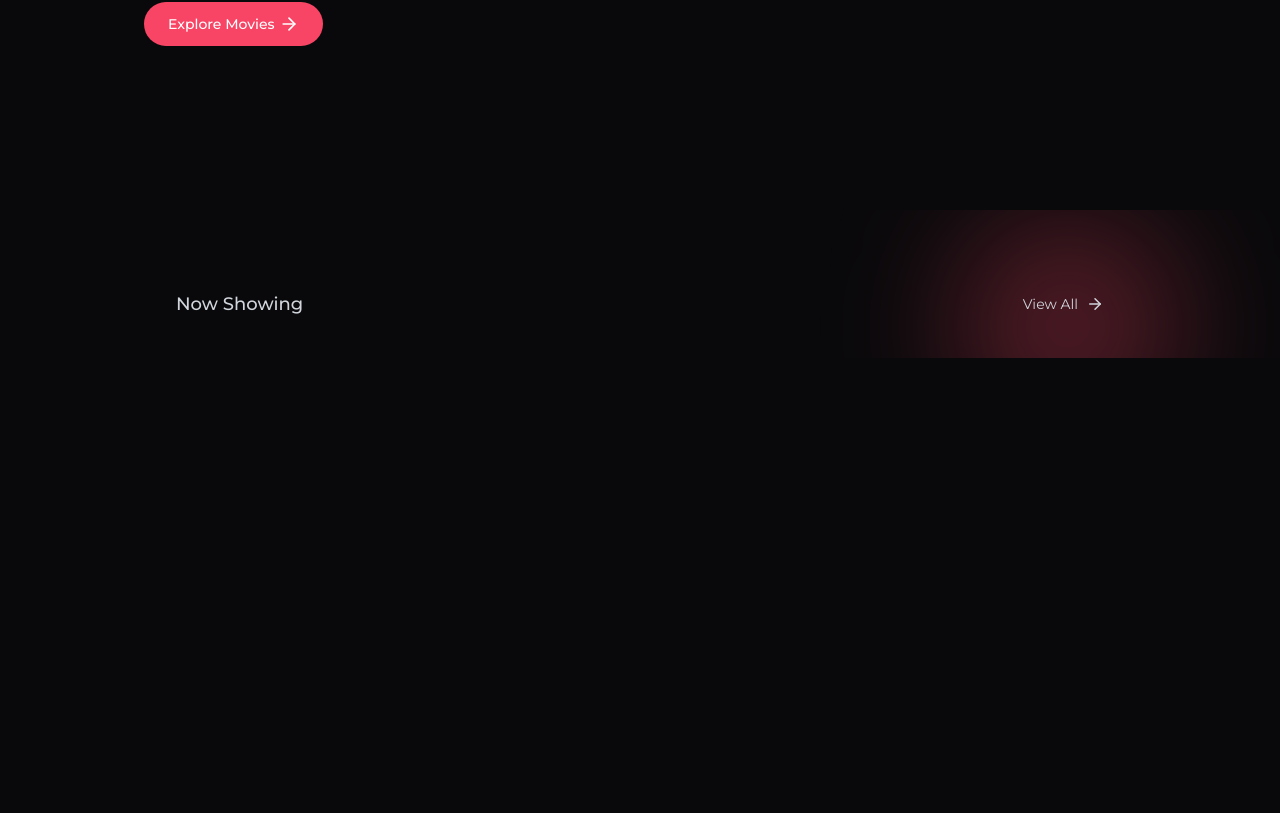
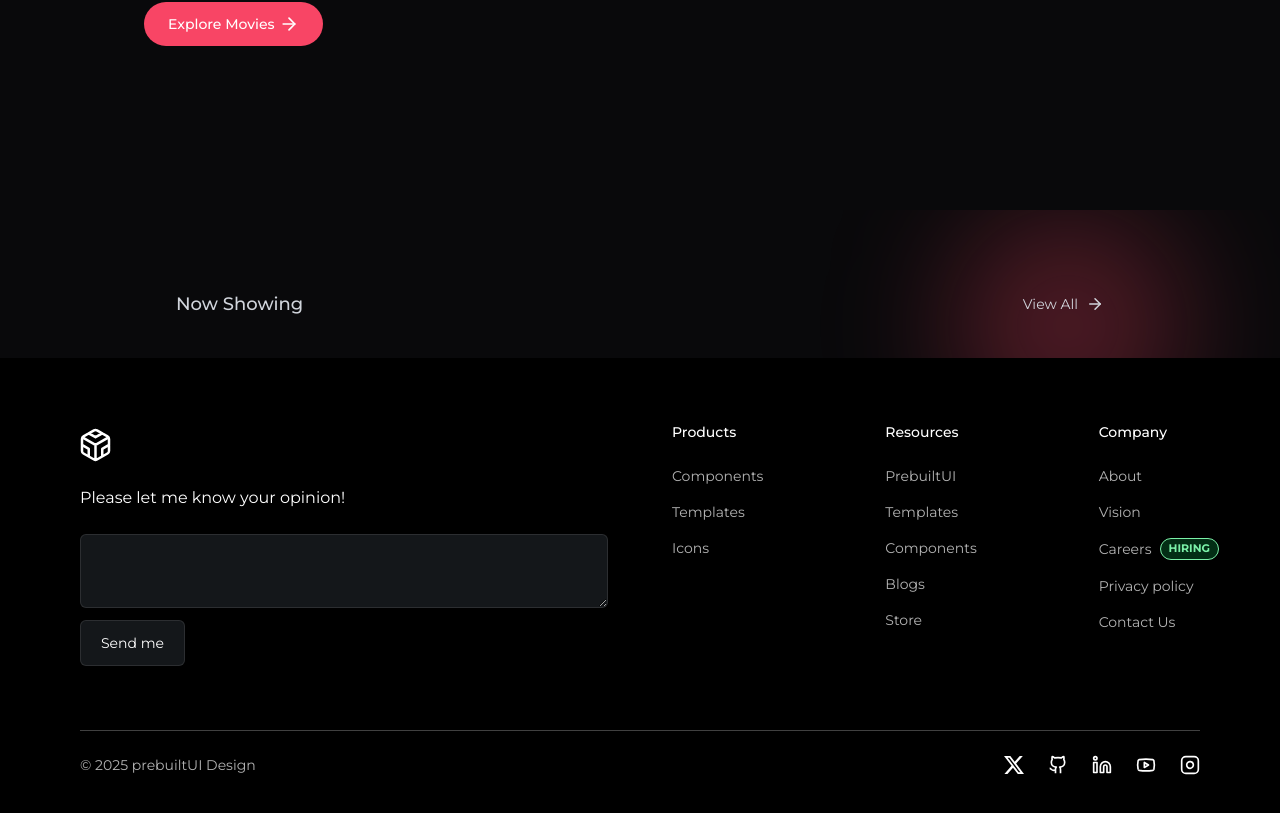
Before and after one commit to nguyensieu-gmer/booking_ticket, a React (Vite) app: page / in a window 1280 px wide. Shown: the part 590-1403 px from the top of the page. Before the commit the page ends 948 px from the top, so only its background shows below. Built offline with nearby package versions, Linux system fonts and the light colour scheme; no server answers.

Commit message:
Add footer

```diff
--- a/src/components/Footer.jsx
+++ b/src/components/Footer.jsx
@@ -1,3 +1,215 @@
 export function Footer() {
-  return <h1></h1>;
+  return (
+    <footer class="bg-black text-white py-12 md:py-16 px-4 sm:px-6 md:px-8 lg:px-20">
+      <div class="max-w-7xl mx-auto grid grid-cols-1 lg:grid-cols-6 gap-8 md:gap-16">
+        <div class="lg:col-span-3 space-y-6">
+          <a href="https://prebuiltui.com" class="block">
+            <svg
+              width="157"
+              height="40"
+              viewBox="0 0 157 40"
+              fill="none"
+              xmlns="http://www.w3.org/2000/svg"
+            >
+              <path
+                d="m8.75 11.3 6.75 3.884 6.75-3.885M8.75 34.58v-7.755L2 22.939m27 0-6.75 3.885v7.754M2.405 15.408 15.5 22.954l13.095-7.546M15.5 38V22.939M29 28.915V16.962a2.98 2.98 0 0 0-1.5-2.585L17 8.4a3.01 3.01 0 0 0-3 0L3.5 14.377A3 3 0 0 0 2 16.962v11.953A2.98 2.98 0 0 0 3.5 31.5L14 37.477a3.01 3.01 0 0 0 3 0L27.5 31.5a3 3 0 0 0 1.5-2.585"
+                stroke="white"
+                stroke-width="2.5"
+                stroke-linecap="round"
+                stroke-linejoin="round"
+              />
+            </svg>
+          </a>
+          <p class="text-sm md:text-base">Please let me know your opinion!</p>
+          <div className="flex flex-col gap-3">
+            <textarea
+              className="bg-[#14171A] text-white/70 border border-white/10 px-3 py-3 rounded-md w-full placeholder:text-sm placeholder:font-light focus:outline-none focus:ring-1 focus:ring-gray-600"
+              height="10"
+            />
+
+            <button className="self-start bg-[#14171A] text-white px-5 py-3 rounded-md border border-white/10 text-sm hover:bg-gray-800 transition-colors">
+              Send me
+            </button>
+          </div>
+        </div>
+
+        <div class="lg:col-span-3 grid grid-cols-2 md:grid-cols-3 gap-8 md:gap-12 lg:gap-28 items-start">
+          <div>
+            <h3 class="font-medium text-sm mb-4 md:mb-6">Products</h3>
+            <ul class="space-y-3 md:space-y-4 text-sm text-white/70">
+              <li>
+                <a href="#" class="hover:text-white">
+                  Components
+                </a>
+              </li>
+              <li>
+                <a href="#" class="hover:text-white">
+                  Templates
+                </a>
+              </li>
+              <li>
+                <a href="#" class="hover:text-white">
+                  Icons
+                </a>
+              </li>
+            </ul>
+          </div>
+
+          <div>
+            <h3 class="font-medium text-sm mb-4 md:mb-6">Resources</h3>
+            <ul class="space-y-3 md:space-y-4 text-sm text-white/70">
+              <li>
+                <a href="#" class="hover:text-white">
+                  PrebuiltUI
+                </a>
+              </li>
+              <li>
+                <a href="#" class="hover:text-white">
+                  Templates
+                </a>
+              </li>
+              <li>
+                <a href="#" class="hover:text-white">
+                  Components
+                </a>
+              </li>
+              <li>
+                <a href="#" class="hover:text-white">
+                  Blogs
+                </a>
+              </li>
+              <li>
+                <a href="#" class="hover:text-white">
+                  Store
+                </a>
+              </li>
+            </ul>
+          </div>
+
+          <div class="col-span-2 md:col-span-1">
+            <h3 class="font-medium text-sm mb-4 md:mb-6">Company</h3>
+            <ul class="space-y-3 md:space-y-4 text-sm text-white/70">
+              <li>
+                <a href="#" class="hover:text-white">
+                  About
+                </a>
+              </li>
+              <li>
+                <a href="#" class="hover:text-white">
+                  Vision
+                </a>
+              </li>
+              <li class="flex items-center gap-2">
+                <a href="#" class="hover:text-white">
+                  Careers
+                </a>
+                <span class="text-[11px] font-bold px-2 py-0.5 rounded-full bg-green-950 border border-green-300 text-green-300">
+                  HIRING
+                </span>
+              </li>
+              <li>
+                <a href="#" class="hover:text-white">
+                  Privacy policy
+                </a>
+              </li>
+              <li>
+                <a href="#" class="hover:text-white">
+                  Contact Us
+                </a>
+              </li>
+            </ul>
+          </div>
+        </div>
+      </div>
+
+      <div class="max-w-7xl mx-auto mt-12 md:mt-16 pt-6 border-t border-neutral-700 flex flex-col md:flex-row justify-between items-center gap-6">
+        <p class="text-white/70 text-xs sm:text-sm order-2 md:order-1">
+          © 2025 prebuiltUI Design
+        </p>
+        <div class="flex gap-5 md:gap-6 order-1 md:order-2">
+          <a href="#" class="text-white hover:text-gray-300">
+            <svg
+              width="20"
+              height="20"
+              viewBox="0 0 24 24"
+              fill="currentColor"
+              xmlns="http://www.w3.org/2000/svg"
+            >
+              <path d="M18.901 1.153h3.68l-8.04 9.19L24 22.846h-7.406l-5.8-7.584-6.638 7.584H.474l8.6-9.83L0 1.154h7.594l5.243 6.932ZM17.61 20.644h2.039L6.486 3.24H4.298Z" />
+            </svg>
+          </a>
+
+          <a href="#" class="text-white hover:text-gray-300">
+            <svg
+              xmlns="http://www.w3.org/2000/svg"
+              width="20"
+              height="20"
+              viewBox="0 0 24 24"
+              fill="none"
+              stroke="currentColor"
+              stroke-width="2"
+              stroke-line-cap="round"
+              stroke-linejoin="round"
+            >
+              <path d="M15 22v-4a4.8 4.8 0 0 0-1-3.5c3 0 6-2 6-5.5.08-1.25-.27-2.48-1-3.5.28-1.15.28-2.35 0-3.5 0 0-1 0-3 1.5-2.64-.5-5.36-.5-8 0C6 2 5 2 5 2c-.3 1.15-.3 2.35 0 3.5A5.403 5.403 0 0 0 4 9c0 3.5 3 5.5 6 5.5-.39.49-.68 1.05-.85 1.65-.17.6-.22 1.23-.15 1.85v4" />
+              <path d="M9 18c-4.51 2-5-2-7-2" />
+            </svg>
+          </a>
+
+          <a href="#" class="text-white hover:text-gray-300">
+            <svg
+              xmlns="http://www.w3.org/2000/svg"
+              width="20"
+              height="20"
+              viewBox="0 0 24 24"
+              fill="none"
+              stroke="currentColor"
+              stroke-width="2"
+              stroke-line-cap="round"
+              stroke-linejoin="round"
+            >
+              <path d="M16 8a6 6 0 0 1 6 6v7h-4v-7a2 2 0 0 0-2-2 2 2 0 0 0-2 2v7h-4v-7a6 6 0 0 1 6-6z" />
+              <rect width="4" height="12" x="2" y="9" />
+              <circle cx="4" cy="4" r="2" />
+            </svg>
+          </a>
+
+          <a href="#" class="text-white hover:text-gray-300">
+            <svg
+              xmlns="http://www.w3.org/2000/svg"
+              width="20"
+              height="20"
+              viewBox="0 0 24 24"
+              fill="none"
+              stroke="currentColor"
+              stroke-width="2"
+              stroke-line-cap="round"
+              stroke-linejoin="round"
+            >
+              <path d="M2.5 17a24.12 24.12 0 0 1 0-10 2 2 0 0 1 1.4-1.4 49.56 49.56 0 0 1 16.2 0A2 2 0 0 1 21.5 7a24.12 24.12 0 0 1 0 10 2 2 0 0 1-1.4 1.4 49.55 49.55 0 0 1-16.2 0A2 2 0 0 1 2.5 17" />
+              <path d="m10 15 5-3-5-3z" />
+            </svg>
+          </a>
+
+          <a href="#" class="text-white hover:text-gray-300">
+            <svg
+              xmlns="http://www.w3.org/2000/svg"
+              width="20"
+              height="20"
+              viewBox="0 0 24 24"
+              fill="none"
+              stroke="currentColor"
+              stroke-width="2"
+              stroke-line-cap="round"
+              stroke-linejoin="round"
+            >
+              <rect width="20" height="20" x="2" y="2" rx="5" ry="5" />
+              <path d="M16 11.37A4 4 0 1 1 12.63 8 4 4 0 0 1 16 11.37z" />
+              <line x1="17.5" x2="17.51" y1="6.5" y2="6.5" />
+            </svg>
+          </a>
+        </div>
+      </div>
+    </footer>
+  );
 }
```
